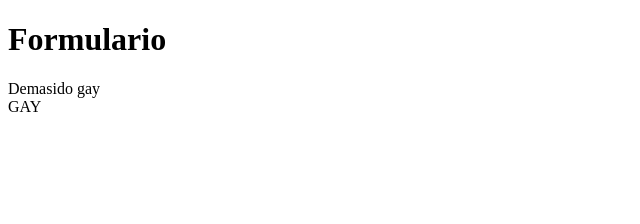
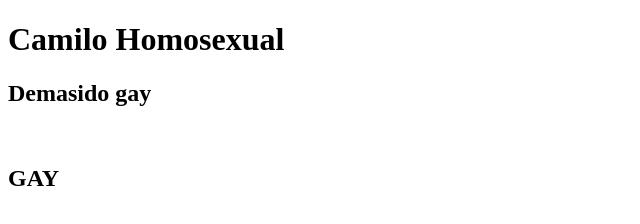
Before and after one commit to GiovanniFlorez/HTML, a plain HTML site: page index.html in a window 1280 px wide. Shown: the whole page, without its empty margins (0-640 px from the left). Drawn offline with Linux system fonts and the light colour scheme.

Commit message:
Update index.html

```diff
--- a/index.html
+++ b/index.html
@@ -6,12 +6,12 @@
     <title>Camilo es Homosexual</title>
 </head>
 <body>
-    <h1>Formulario</h1>
+    <h1>Camilo Homosexual</h1>
     <form action="Respuesta.html" method="get">
         <div>
-            Demasido gay
+            <h2>Demasido gay</h2>
             <br>
-            GAY
+            <h2>GAY</h2>
         </div>
     </form>
 </body>
```
